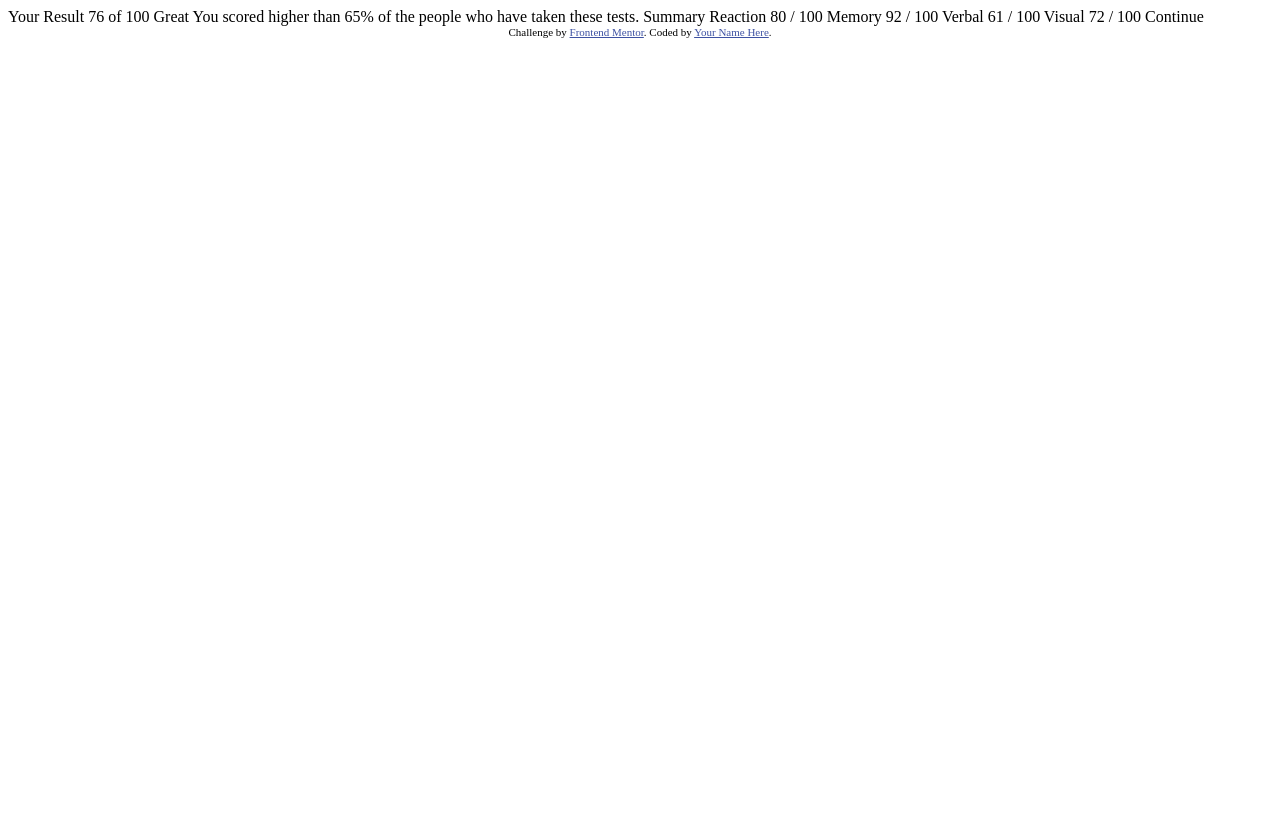
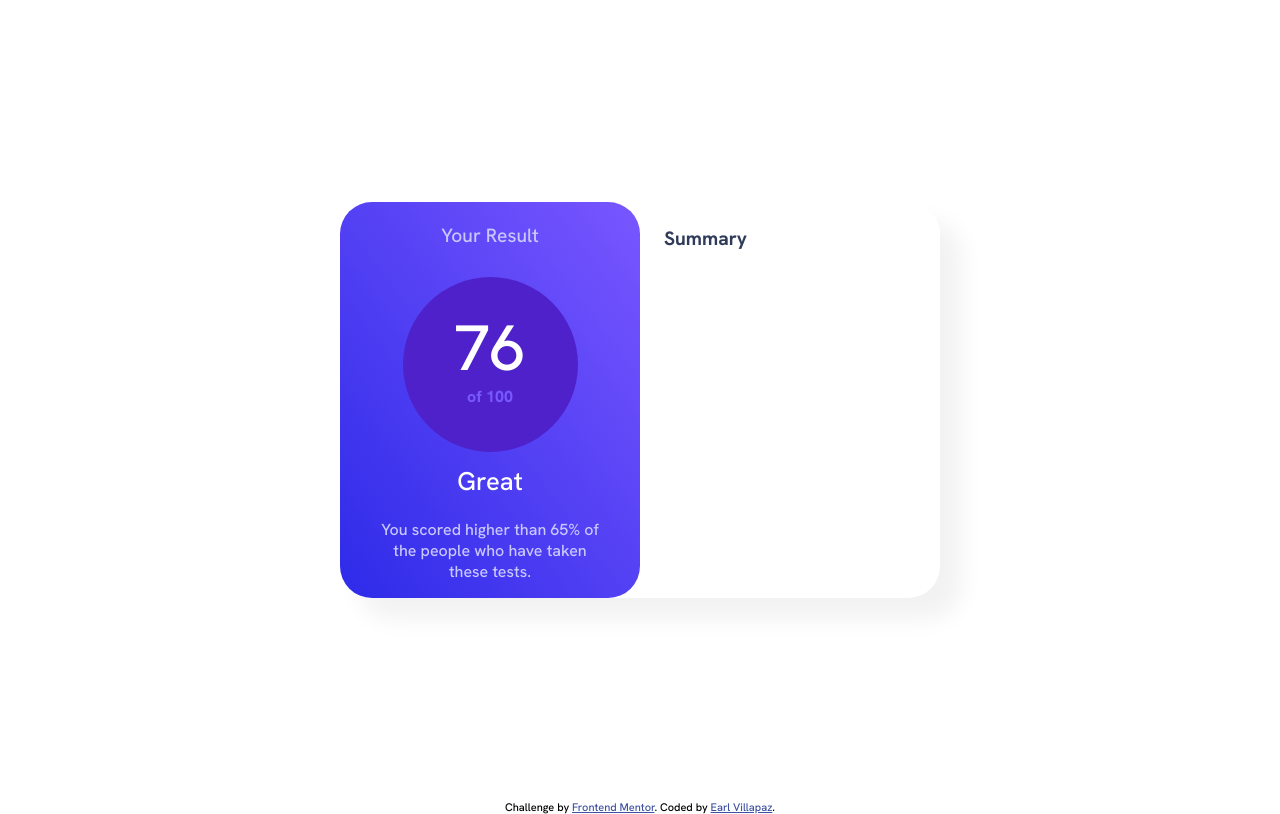
Before and after one commit to iEarlG/results-summary-component, a plain HTML site: page index.html in a window 1280 px wide. Drawn offline with Linux system fonts and the light colour scheme.

Commit message:
second commit

```diff
--- a/index.html
+++ b/index.html
@@ -9,14 +9,42 @@
   <title>Frontend Mentor | Results summary component</title>
 
   <!-- Feel free to remove these styles or customise in your own stylesheet 👍 -->
-  <style>
-    .attribution { font-size: 11px; text-align: center; }
-    .attribution a { color: hsl(228, 45%, 44%); }
-  </style>
+  <link rel="stylesheet" href="./style/index.css">
 </head>
 <body>
+  <main class="wrapper">
+    <section class="container">
+      <div class="result__container">
+        <h2>Your Result</h2>
 
-  Your Result
+        <div class="result__circle">
+          <div class="result__score">76</div>
+          <p>of 100</p>
+        </div>
+
+        <h2>Great</h2>
+        <p>You scored higher than 65% of the people who have taken these tests.</p>
+      </div>
+
+      <div class="summary__container">
+        <h2>Summary</h2>
+
+        <div class="summary__scores">
+          <ul class="box">
+            <li>
+              <div class="summary_list">
+                <span class="summary__icons">
+                  <!-- <img src="${key.icon}" alt="${key.category}"> -->
+                </span>
+              </div>
+            </li>
+          </ul>
+        </div>
+      </div>
+    </section>
+  </main>
+
+  <!-- Your Result
   76
   of 100
 
@@ -37,11 +65,13 @@
   Visual
   72 / 100
 
-  Continue
+  Continue -->
 
-  <div class="attribution">
+  <footer class="attribution">
     Challenge by <a href="https://www.frontendmentor.io?ref=challenge" target="_blank">Frontend Mentor</a>.
-    Coded by <a href="#">Your Name Here</a>.
-  </div>
+    Coded by <a href="https://github.com/iEarlG/results-summary-component" target="_blank">Earl Villapaz</a>.
+  </footer>
+
+  <script src="./script/data.js"></script>
 </body>
 </html>
--- /dev/null
+++ b/script/data.js
@@ -0,0 +1,24 @@
+const data = [
+    {
+        category: "Reaction",
+        score: 80,
+        icon: "./assets/images/icon-reaction.svg",
+    },
+    {
+        category: "Memory",
+        score: 92,
+        icon: "./assets/images/icon-reaction.svg",
+    },
+    {
+        category: "Verbal",
+        score: 61,
+        icon: "./assets/images/icon-reaction.svg",
+    },
+    {
+        category: "Visual",
+        score: 72,
+        icon: "./assets/images/icon-reaction.svg",
+    }
+];
+
+export default data;
--- /dev/null
+++ b/style/index.css
@@ -0,0 +1,173 @@
+@import url('https://fonts.googleapis.com/css2?family=Hanken+Grotesk:wght@500;700;800&display=swap');
+
+:root {
+    --light-red: hsl(0, 100%, 67%);
+    --orangey-yellow: hsl(39, 100%, 56%);
+    --green-teal: hsl(166, 100%, 37%);
+    --cobalt-blue: hsl(234, 85%, 45%);
+
+    --light-slateblue-background: hsl(252, 100%, 67%);
+    --light-royalblue-background: hsl(241, 81%, 54%);
+    --violet-blue-circle: hsla(256, 72%, 46%, 1);
+    --persian-blue-circle: hsla(241, 72%, 46%, 0);
+
+    --white: hsl(0, 0%, 100%);
+    --pale-blue: hsl(221, 100%, 96%);
+    --light-lavender: hsl(241, 100%, 89%);
+    --dark-grayblue: hsl(224, 30%, 27%);
+}
+
+* {
+    margin: 0;
+    padding: 0;
+    box-sizing: border-box;
+}
+
+html {
+    scroll-behavior: smooth;
+}
+
+body {
+    font-family: 'Hanken Grotesk', sans-serif;
+}
+
+h1, h2 {
+    overflow-wrap: break-word;
+}
+
+.wrapper {
+    display: flex;
+    height: 100%;
+    justify-content: center;
+}
+.container {
+    max-width: 600px;
+    height: auto;
+    overflow: hidden;
+    border-radius: 0 0 2rem 2rem;
+}
+
+.result__container {
+    text-align: center;
+    background-image: linear-gradient(to bottom left,hsl(252, 100%, 67%),hsl(241, 81%, 54%));
+    border-radius: 0  0 2em 2em ;
+    padding: .5em 3em 2em;
+}
+.result__container h2:first-child {
+    color: var(--light-lavender) ;
+    font-size: 1.2rem;
+}
+.result__container .result__circle {
+    display: flex;
+    height: 150px;
+    width: 150px;
+    justify-content: center;
+    align-items: center;
+    flex-direction: column;
+    background-color: var(--violet-blue-circle);
+    margin: 0 auto;
+    border-radius: 50%;
+    margin-top: 1.2em;
+    line-height: 1;
+}
+.result__circle .result__score {
+    font-size: 3rem;
+    color: var(--white);
+}
+.result__circle p {
+    color: var(--light-lavender);
+}
+.result__container h2 {
+    color: var(--white);
+    margin-top: .8rem;
+    font-size: 1.5rem;
+    font-weight: 800;
+}
+.result__container p {
+    color: var(--light-lavender);
+    margin-top: .5rem;
+}
+
+.summary__container {
+    padding: 1.5rem;
+}
+.summary__container h2 {
+    font-size: 1.2rem;
+    color: var(--dark-grayblue);
+}
+.summary__scores ul {
+    display: grid;
+    gap: 1rem;
+    margin-top: 1.5rem;
+}
+.summary__scores li {
+    display: flex;
+    justify-content: space-between;
+    align-items: center;
+    border-radius: .5rem;
+    padding: .9rem 1rem;
+}
+
+
+@media (min-width:500px) {
+    .wrapper {
+        height: 100vh;
+        align-items: center;
+    }
+    .container {
+        box-shadow: 20px 20px 25px 1px rgba(0, 0, 0, 0.056);
+        border-radius:2rem;
+        display: grid;
+        grid-template-columns: repeat(2, 1fr);
+    }
+    .result__container {
+        border-radius: 0 2rem 2rem 0 ;
+        padding: .5rem 2.5rem 1rem;
+    }
+    .result__container .result__circle {
+        display: flex;
+        justify-content: center;
+        align-items: center;
+        flex-direction: column;
+        height: 175px;
+        width: 175px;
+        background-color: var(--violet-blue-circle);
+        margin: 0 auto;
+        border-radius: 50%;
+        margin-top: 1.8rem;
+        line-height: .7;
+    }
+    .result__circle .result__score {
+        font-size: 4rem;
+    }
+    .result__container h2 {
+        font-weight: 500;
+        font-size: 1.6rem;
+    }
+    .result__container p {
+        margin-top: 1.3rem;
+    }
+    .result__circle p {
+        color: var(--light-slateblue-background);
+        font-weight: 800;
+    }
+
+}
+
+
+
+
+
+
+
+
+
+
+
+
+
+
+
+
+.attribution { font-size: 11px; text-align: center; }
+.attribution a { color: hsl(228, 45%, 44%); }
```
